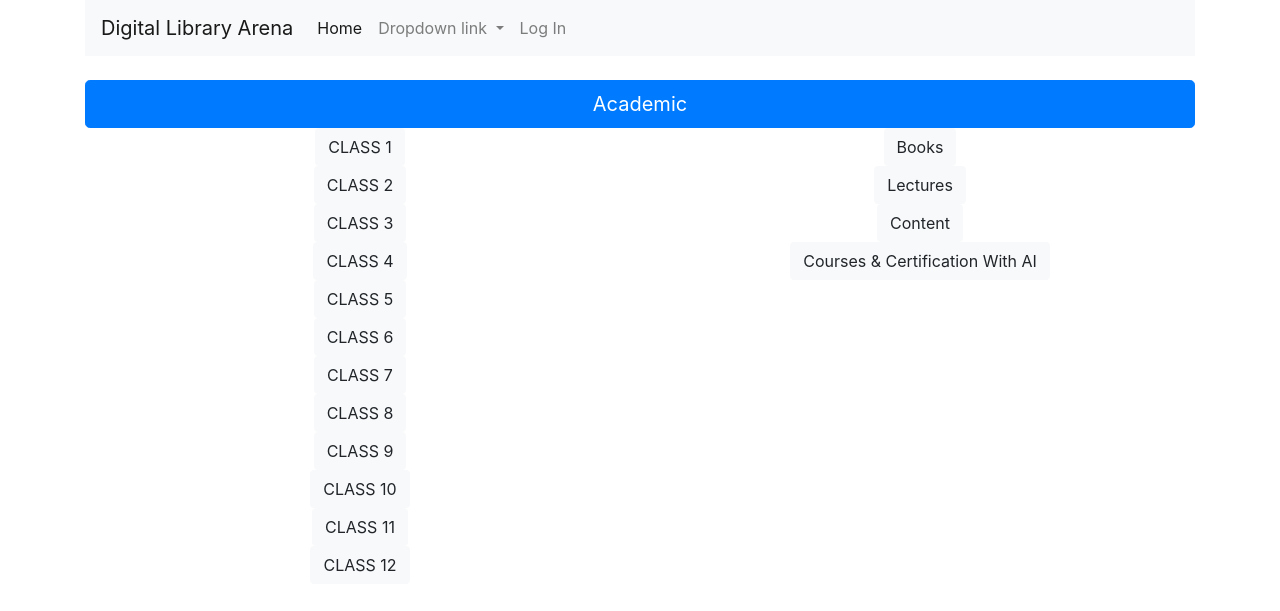
After one commit to joy1954islam/Digital-Library-Arena, a Django app: page /academic/ in a window 1280 px wide. The commit adds this page. Shown: the top 611 px of the page. Run offline with Django 3.2, Linux system fonts and the light colour scheme; some libraries are stand-ins or nearby versions.

Commit message:
academic done

```diff
--- a/digital_library_arena_app/urls.py
+++ b/digital_library_arena_app/urls.py
@@ -6,4 +6,5 @@ urlpatterns = [
     path('languages/', views.languages, name='languages'),
     path('books/', views.books, name='books'),
     path('audio-books/', views.audio_books, name='audio_books'),
+    path('academic/', views.academic, name='academic'),
 ]
--- a/digital_library_arena_app/views.py
+++ b/digital_library_arena_app/views.py
@@ -15,3 +15,7 @@ def books(request):
 
 def audio_books(request):
     return render(request, 'audio_books.html')
+
+
+def academic(request):
+    return render(request, 'academic.html')
--- /dev/null
+++ b/templates/academic.html
@@ -0,0 +1,107 @@
+{% extends 'base.html' %}
+{% load static %}
+{% block content %}
+<div class="text-center">
+<br>
+<button type="button" class="btn btn-primary btn-lg btn-block">Academic</button>
+  <div class="form-row">
+    <div class="col">
+      <button type="button" class="btn btn-light">CLASS 1</button><br>
+    </div>
+    <div class="col">
+      <button type="button" class="btn btn-light">Books</button><br>
+    </div>
+  </div>
+  <div class="form-row">
+    <div class="col">
+      <button type="button" class="btn btn-light">CLASS 2</button><br>
+    </div>
+    <div class="col">
+      <button type="button" class="btn btn-light">Lectures</button><br>
+    </div>
+  </div>
+  <div class="form-row">
+    <div class="col">
+      <button type="button" class="btn btn-light">CLASS 3</button><br>
+    </div>
+    <div class="col">
+      <button type="button" class="btn btn-light">Content</button><br>
+    </div>
+  </div>
+  <div class="form-row">
+    <div class="col">
+      <button type="button" class="btn btn-light">CLASS 4</button><br>
+    </div>
+    <div class="col">
+      <button type="button" class="btn btn-light">Courses & Certification With AI</button><br>
+    </div>
+  </div>
+  <div class="form-row">
+    <div class="col">
+      <button type="button" class="btn btn-light">CLASS 5</button><br>
+    </div>
+    <div class="col">
+
+    </div>
+  </div>
+  <div class="form-row">
+    <div class="col">
+      <button type="button" class="btn btn-light">CLASS 6</button><br>
+    </div>
+    <div class="col">
+
+    </div>
+  </div>
+  <div class="form-row">
+    <div class="col">
+      <button type="button" class="btn btn-light">CLASS 7</button><br>
+    </div>
+    <div class="col">
+
+    </div>
+  </div>
+  <div class="form-row">
+    <div class="col">
+      <button type="button" class="btn btn-light">CLASS 8</button><br>
+    </div>
+    <div class="col">
+
+    </div>
+  </div>
+  <div class="form-row">
+    <div class="col">
+      <button type="button" class="btn btn-light">CLASS 9</button><br>
+    </div>
+    <div class="col">
+
+    </div>
+  </div>
+  <div class="form-row">
+    <div class="col">
+      <button type="button" class="btn btn-light">CLASS 10</button><br>
+    </div>
+    <div class="col">
+
+    </div>
+  </div>
+  <div class="form-row">
+    <div class="col">
+      <button type="button" class="btn btn-light">CLASS 11</button><br>
+    </div>
+    <div class="col">
+
+    </div>
+  </div>
+  <div class="form-row">
+    <div class="col">
+      <button type="button" class="btn btn-light">CLASS 12</button><br>
+    </div>
+    <div class="col">
+
+    </div>
+  </div>
+
+</div>
+    <br>
+    <br>
+{% endblock %}
--- a/templates/navbar.html
+++ b/templates/navbar.html
@@ -17,7 +17,7 @@
           <a class="dropdown-item" href="{% url 'languages' %}">Language</a>
           <a class="dropdown-item" href="{% url 'books' %}">Books</a>
           <a class="dropdown-item" href="{% url 'audio_books' %}">Audio Books</a>
-          <a class="dropdown-item" href="#">Academic</a>
+          <a class="dropdown-item" href="{% url 'academic' %}">Academic</a>
           <a class="dropdown-item" href="#">University</a>
           <a class="dropdown-item" href="#">Newspapers</a>
           <a class="dropdown-item" href="#">Journals & Magazine</a>
```
